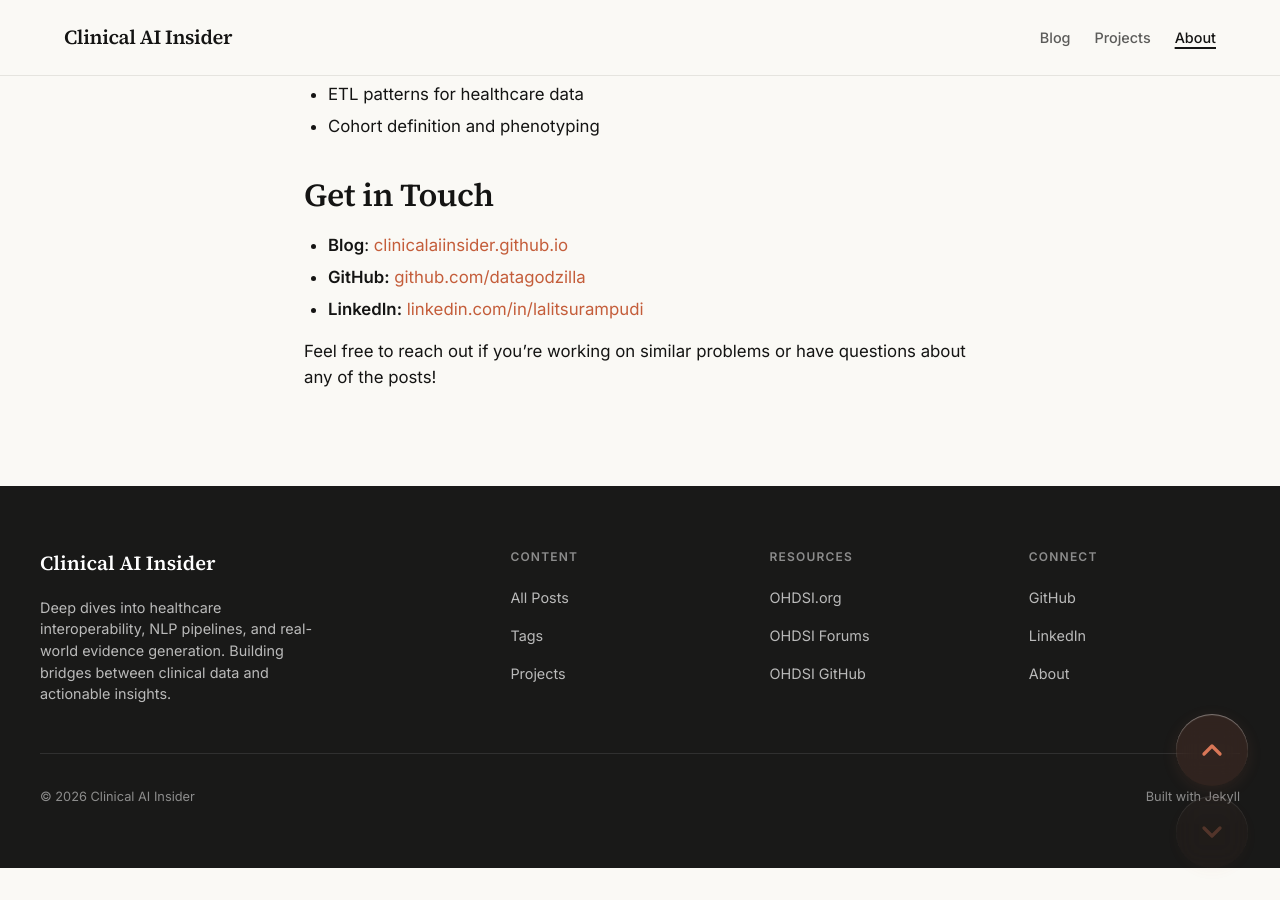
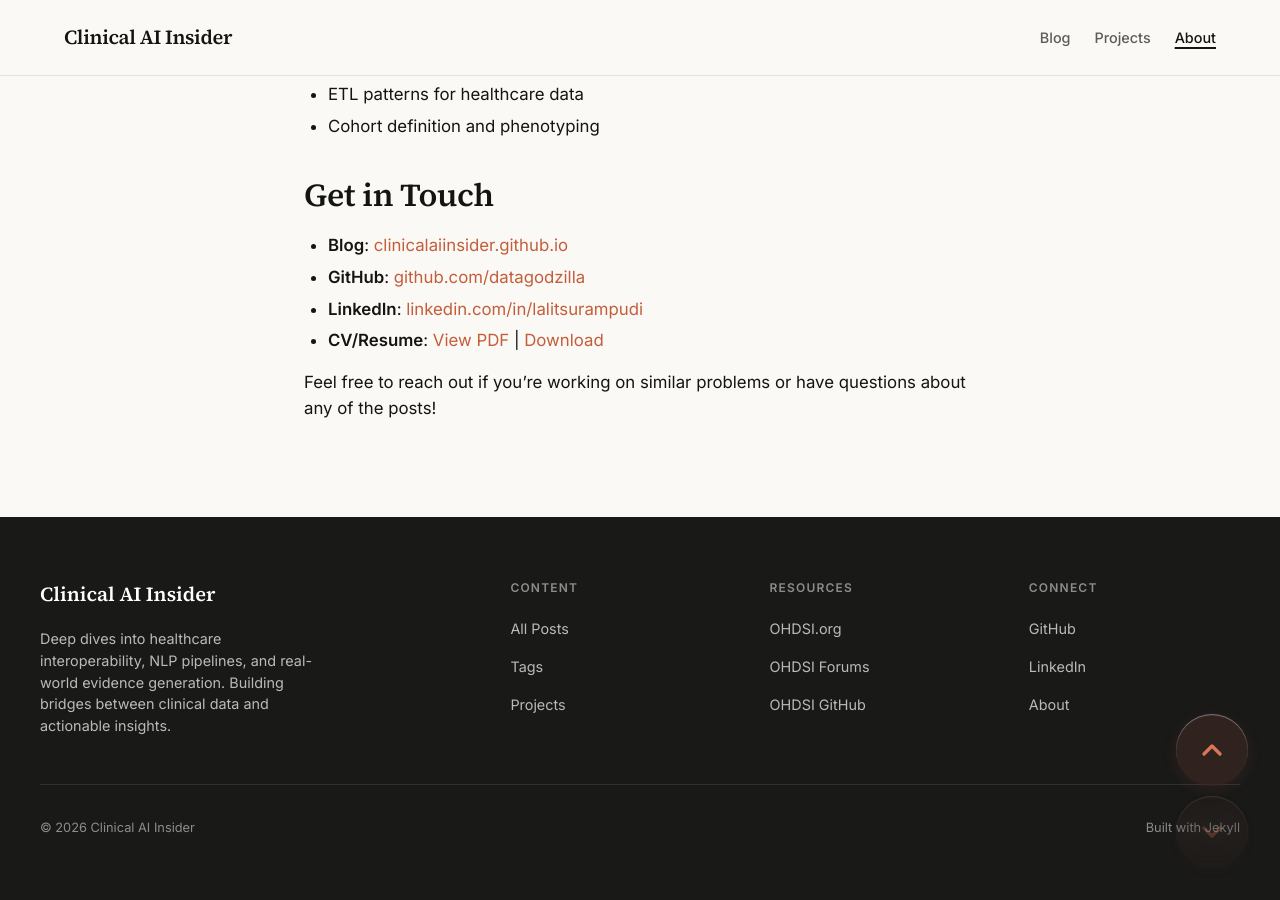
Before and after one commit to clinicalaiinsider/clinicalaiinsider.github.io, a Jekyll site: the page built from about.md, in a window 1280 px wide and 900 px high, scrolled down 931 px. Built offline with Jekyll 4.4.1, drawn with Linux system fonts in a browser that asks for light colours; before the commit the page ends 1799 px from its top, so only the background shows below that.

Commit message:
Add CV/Resume link to About page
- Add CV PDF to assets folder
- Update Get in Touch section with View/Download links

🤖 Generated with [Claude Code](https://claude.com/claude-code)

Co-Authored-By: Claude Opus 4.5 <noreply@anthropic.com>

```diff
--- a/about.md
+++ b/about.md
@@ -32,7 +32,8 @@ This site documents my learning journey through clinical informatics. Each post
 ## Get in Touch
 
 - **Blog**: [clinicalaiinsider.github.io](https://clinicalaiinsider.github.io/)
-- **GitHub:** [github.com/datagodzilla](https://github.com/datagodzilla)
-- **LinkedIn:** [linkedin.com/in/lalitsurampudi](https://www.linkedin.com/in/lalitsurampudi/)
+- **GitHub**: [github.com/datagodzilla](https://github.com/datagodzilla)
+- **LinkedIn**: [linkedin.com/in/lalitsurampudi](https://www.linkedin.com/in/lalitsurampudi/)
+- **CV/Resume**: [View PDF](/assets/cv.pdf){:target="_blank"} \| [Download](/assets/cv.pdf){:download="Narayana_Surampudi_CV.pdf"}
 
 Feel free to reach out if you're working on similar problems or have questions about any of the posts!
```
Also changed, not shown: 1 other file.
